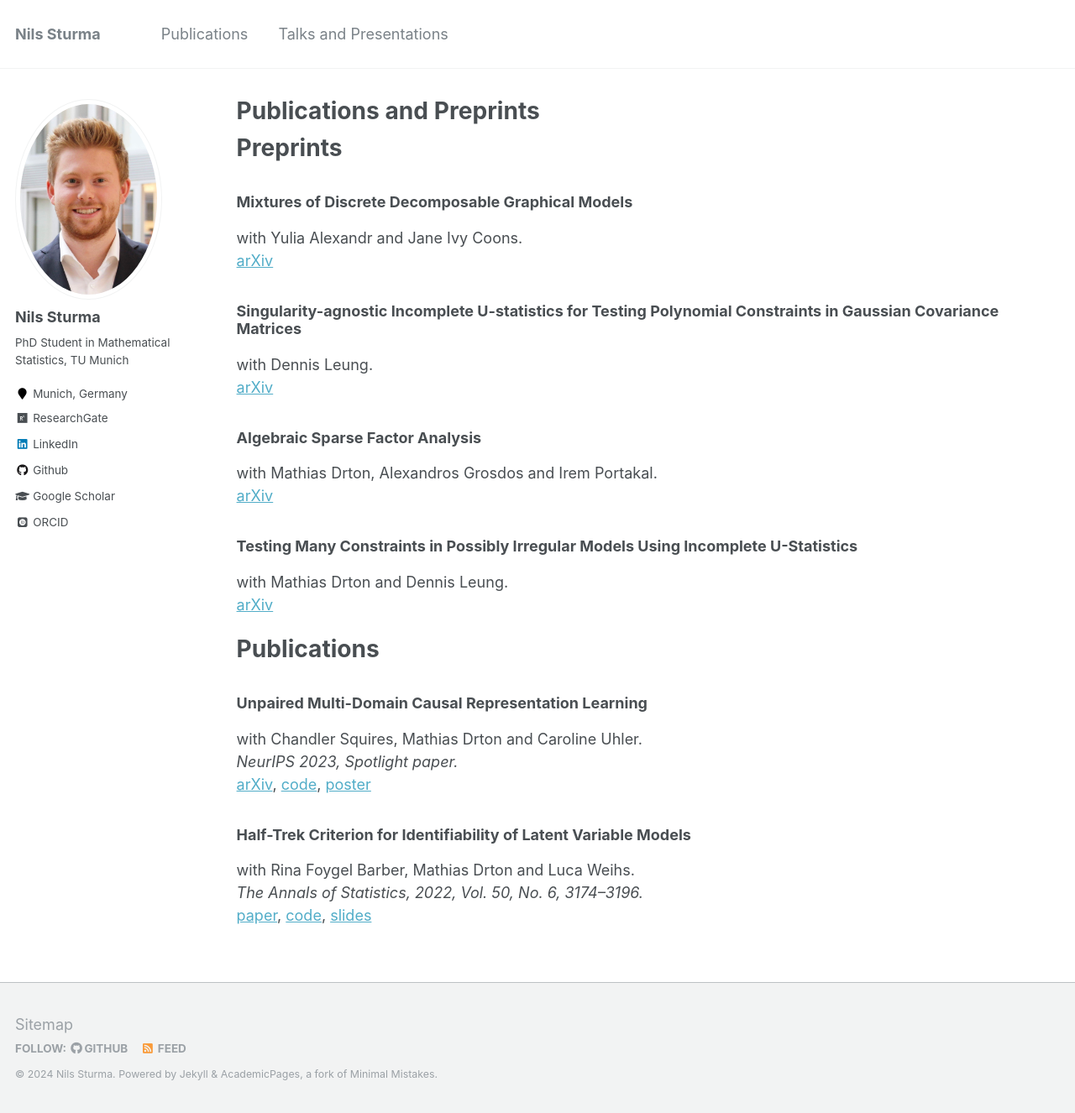
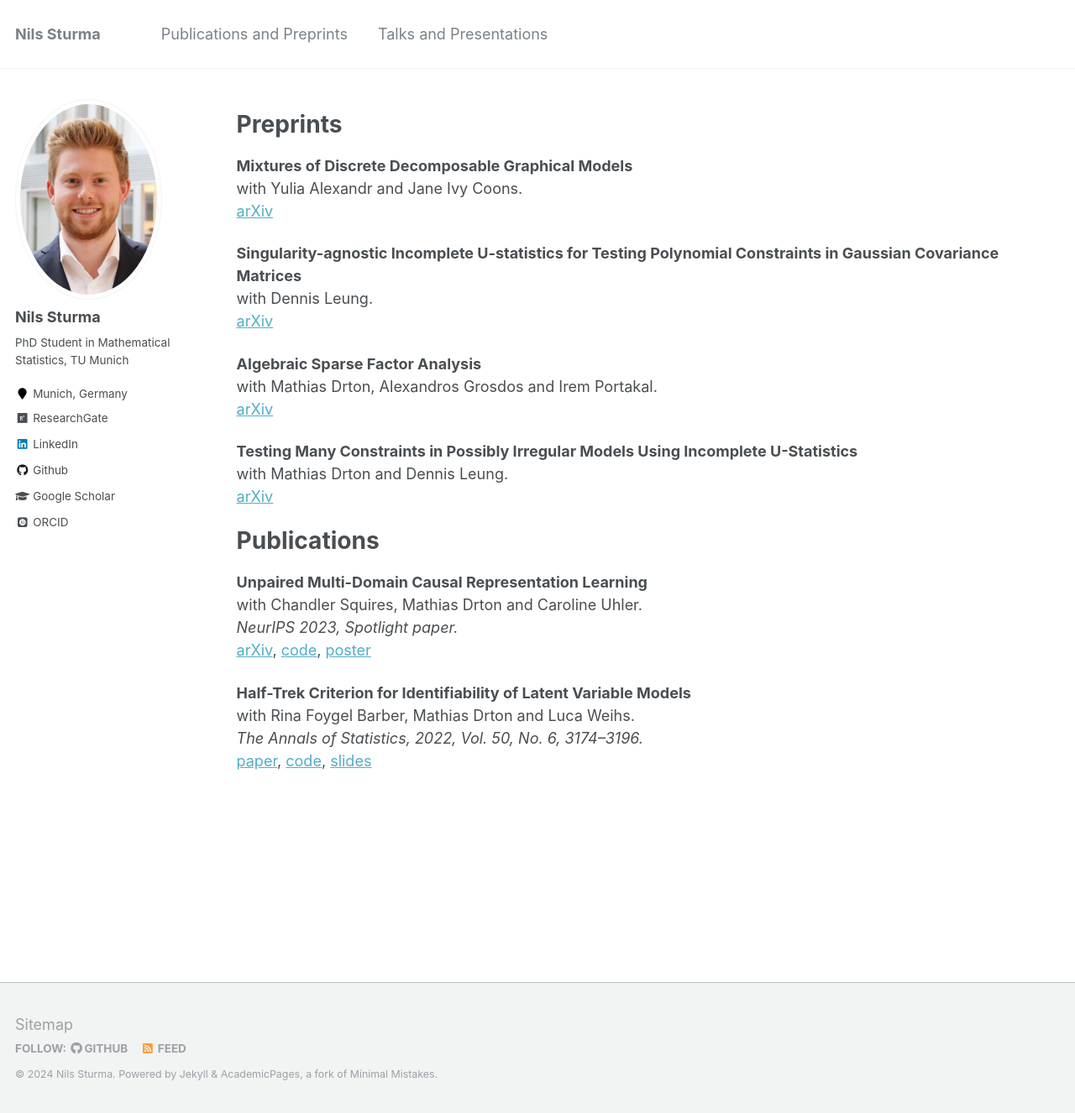
Before and after one commit to NilsSturma/nilssturma.github.io, a Jekyll site: the page built from _pages/publications.md, in a window 1280 px wide and 1326 px high. Shown: the whole window at 84% size. Built offline with Jekyll 4.4.1, drawn with Linux system fonts in a browser that asks for light colours; some web fonts are replaced.

Commit message:
restructured publications page

```diff
--- a/_data/navigation.yml
+++ b/_data/navigation.yml
@@ -1,6 +1,6 @@
 # main links links
 main:
-  - title: "Publications"
+  - title: "Publications and Preprints"
     url: /publications/
 
   - title: "Talks and Presentations"
--- a/_pages/publications.md
+++ b/_pages/publications.md
@@ -1,6 +1,5 @@
 ---
 layout: archive
-title: "Publications and Preprints"
 permalink: /publications/
 author_profile: true
 ---
@@ -18,31 +17,35 @@ author_profile: true
 
 # Preprints
 
-### Mixtures of Discrete Decomposable Graphical Models
+**Mixtures of Discrete Decomposable Graphical Models** \
 with Yulia Alexandr and Jane Ivy Coons. \
 [arXiv](https://arxiv.org/abs/2401.15950)
 
-### Singularity-agnostic Incomplete U-statistics for Testing Polynomial Constraints in Gaussian Covariance Matrices
+
+**Singularity-agnostic Incomplete U-statistics for Testing Polynomial Constraints in Gaussian Covariance Matrices** \
 with Dennis Leung. \
 [arXiv](https://arxiv.org/abs/2401.02112)
 
-### Algebraic Sparse Factor Analysis
+
+**Algebraic Sparse Factor Analysis** \
 with Mathias Drton, Alexandros Grosdos and Irem Portakal. \
 [arXiv](https://arxiv.org/abs/2312.14762)
 
-### Testing Many Constraints in Possibly Irregular Models Using Incomplete U-Statistics
+
+**Testing Many Constraints in Possibly Irregular Models Using Incomplete U-Statistics** \
 with Mathias Drton and Dennis Leung. \
 [arXiv](https://arxiv.org/abs/2208.11756)
 
 
 # Publications
 
-### Unpaired Multi-Domain Causal Representation Learning
+**Unpaired Multi-Domain Causal Representation Learning** \
 with Chandler Squires, Mathias Drton and Caroline Uhler. \
 *NeurIPS 2023, Spotlight paper.* \
 [arXiv](https://arxiv.org/abs/2302.00993), [code](https://github.com/NilsSturma/multi-domain-crl), [poster](https://nilssturma.github.io/files/multi_domain_crl.pdf)
 
-### Half-Trek Criterion for Identifiability of Latent Variable Models
+
+**Half-Trek Criterion for Identifiability of Latent Variable Models** \
 with Rina Foygel Barber, Mathias Drton and Luca Weihs. \
 *The Annals of Statistics, 2022, Vol. 50, No. 6, 3174–3196.* \
 [paper](https://doi.org/10.1214/22-AOS2221), [code](https://github.com/Lucaweihs/SEMID), [slides](https://nilssturma.github.io/files/LF_HTC_presentation_IMS.pdf)
```
